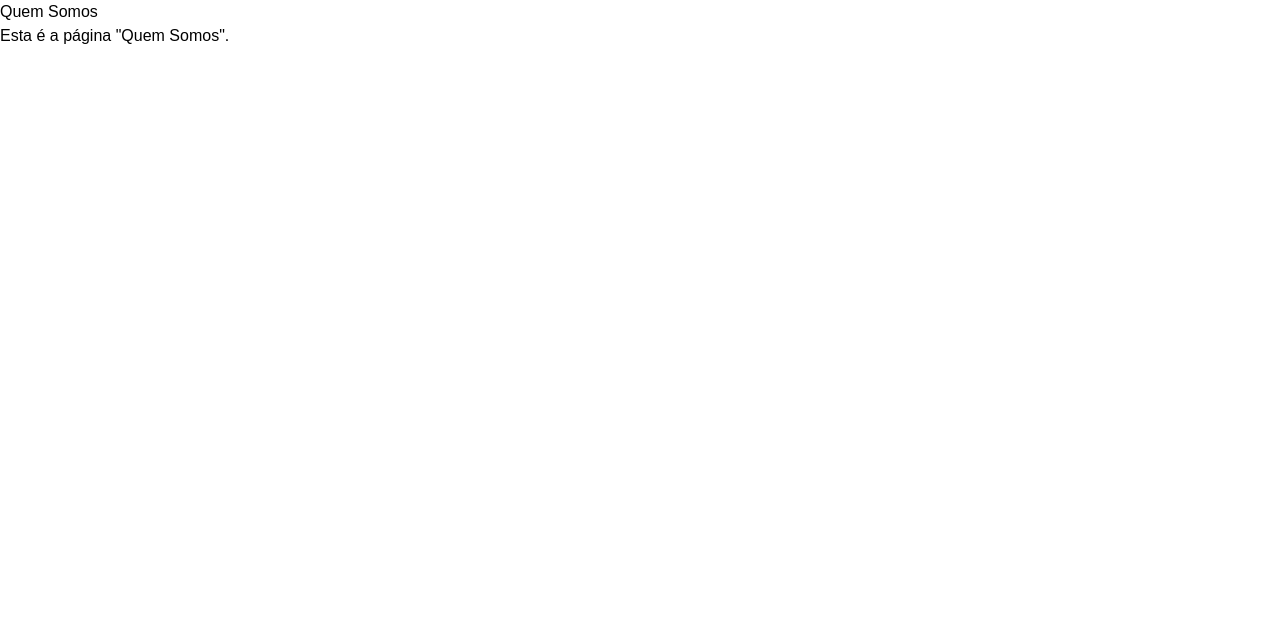
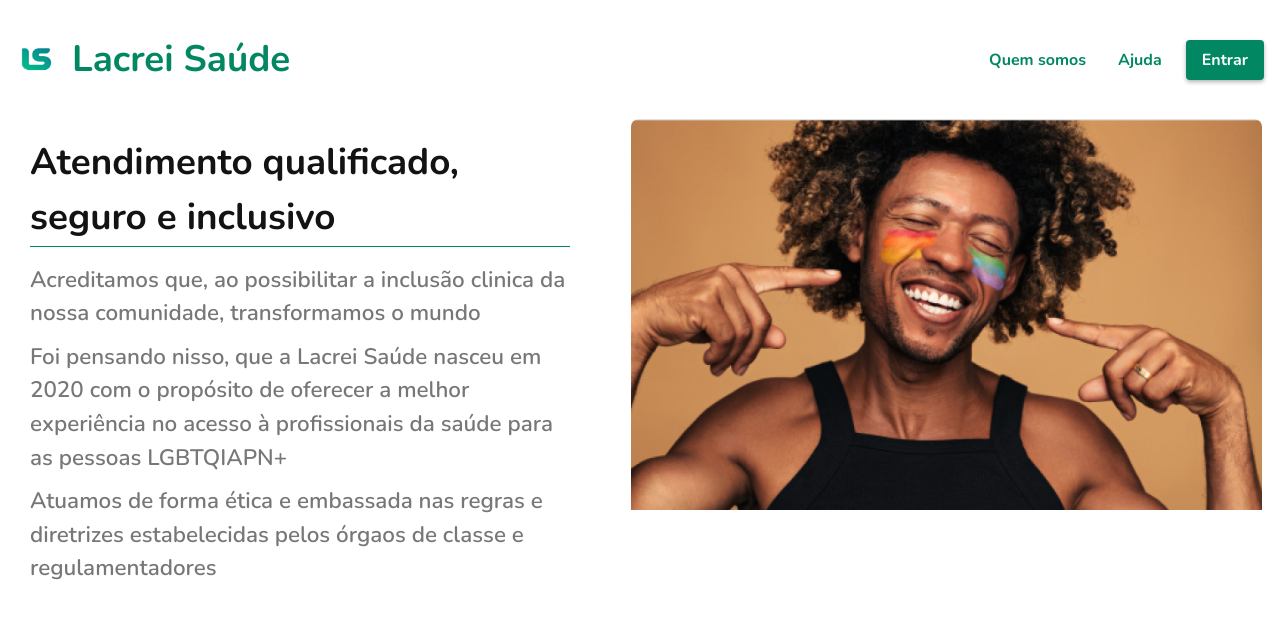
Before and after one commit to jennifer-cristine12/Desafio-Tecnico-Lacrei-Saude, a Next.js app: page /Quem-somos in a window 1280 px wide. Shown: the top 618 px of the page. Built offline with nearby package versions, Linux system fonts and the light colour scheme.

Commit message:
Imagem e quem somos

```diff
--- a/app/Escolha-da-pessoa/page.tsx
+++ b/app/Escolha-da-pessoa/page.tsx
@@ -23,8 +23,6 @@ export default function EscolhaDaPessoa() {
             <ButtonPrimary texto={"Entrar"} />
           </NavContainer>
         </Navbar>
-
-
         <ContainerRow>
           <Card>
             <H1BlackComponent texto={"Junte-se à nossa comunidade"} />
@@ -36,7 +34,7 @@ export default function EscolhaDaPessoa() {
           </Card>
           <ContainerColumn>
             <RoundedCard>
-              <Image foto={Escolha.src} />
+              <Image foto={Escolha.src} alt={"Escolha da pessoa"} size={800} />
             </RoundedCard>
           </ContainerColumn>
         </ContainerRow>
--- a/app/Quem-somos/page.tsx
+++ b/app/Quem-somos/page.tsx
@@ -1,8 +1,44 @@
-export default function QuemSomos(){
-    return(
+import Link from "../_components/_Text/Link";
+import ButtonPrimary from "../_components/_Button/ButtonPrimary";
+import ButtonSecondary from "../_components/_Button/ButtonSecondary";
+import { H1BlackComponent } from "../_components/_Text/H1";
+import Paragraph from "../_components/_Text/Paragraph";
+import BackgroundImage from "../_components/BackgroundPage";
+import Navbar from "../_components/Navbar";
+import NavContainer from "../_components/NavContainer";
+import Quem_Somos from "../_images/Quem-somos.png"
+import { ContainerRow, Card, ContainerColumn, RoundedCard } from "../_components/Style";
+import Image from "../_components/Image"
+export default function QuemSomos() {
+    return (
         <>
-        <h1>Quem Somos</h1>
-        <p>Esta é a página "Quem Somos".</p>
+            <BackgroundImage>
+
+
+                <Navbar>
+                    <NavContainer>
+                        <Link href="/Quem-somos" texto={"Quem somos"} />
+                        <Link href="/Ajuda" texto={"Ajuda"} />
+                        <ButtonPrimary texto={"Entrar"} />
+                    </NavContainer>
+                </Navbar>
+
+
+                <ContainerRow>
+
+                    <Card>
+
+                        <H1BlackComponent texto={"Atendimento qualificado, seguro e inclusivo"} />
+                        <Paragraph>Acreditamos que, ao possibilitar a inclusão clinica da nossa comunidade, transformamos o mundo</Paragraph>
+                        <Paragraph>Foi pensando nisso, que a Lacrei Saúde nasceu em 2020 com o propósito de oferecer a melhor experiência no acesso à profissionais da saúde para as pessoas LGBTQIAPN+</Paragraph>
+                        <Paragraph>Atuamos de forma ética e embassada nas regras e diretrizes estabelecidas pelos órgaos de classe e regulamentadores</Paragraph>
+
+                    </Card>
+                    <RoundedCard>
+                        <Image foto={Quem_Somos.src} alt={"Quem somos"} size={700} />
+                    </RoundedCard>
+                </ContainerRow>
+            </BackgroundImage>
         </>
     )
 }
--- a/app/_components/Image.tsx
+++ b/app/_components/Image.tsx
@@ -1,13 +1,13 @@
 import Image from 'next/image'
 import foto from '../public/foto.png' // Alternativa: importação direta
 
-export default function Page({ foto }: { foto: string }) {
+export default function Page({ foto, alt, size }: { foto: string, alt: string, size: number }) {
   return (
     <Image
       src={foto} // Caminho relativo à pasta /public
-      alt="Descrição da foto"
-      width={450}
-      height={250}
+      alt={alt}
+      width={size}
+      height={size - 200}
     />
   )
 }
--- a/app/_components/Style.tsx
+++ b/app/_components/Style.tsx
@@ -167,7 +167,7 @@ font-weight: bold;
 export const Card = styled.div`
 display: flex;
 margin-left: 30px;
-width: 30%;
+width: 50%;
 min-width:356px;
 max-width:540px;
 flex-wrap: wrap;
@@ -195,6 +195,7 @@ font-family: ${nunito.style.fontFamily}, Arial, Helvetica, sans-serif;
 color:#777;
 font-size: 1.4rem;
 font-weight: 600;
+margin-bottom: 10px;
 `;
 export const Strong = styled.strong`
 font-weight: bold;
@@ -205,7 +206,7 @@ margin:0;
 padding:0;
 border-radius: 8px;
 overflow:hidden;
-
+width: 50%;
 `
 /* --- Variações de tamanho da fonte ---*/
 
```
Also changed, not shown: app/_images/Quem-somos.png (added).
